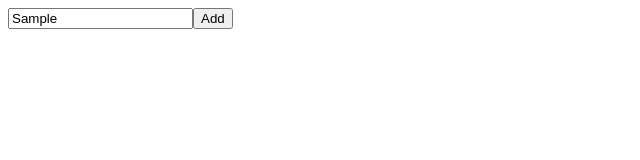
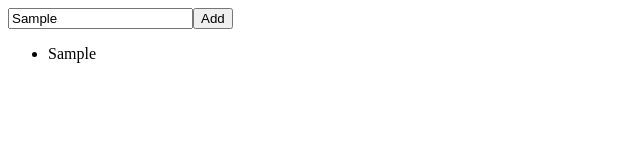
Before and after one commit to ankitbhardwaj78/Amgular-Todo, an Angular app: page / in a window 1280 px wide. Both pictures are taken after typing "Sample" into the empty fields and a click on the button "Add". Shown: the top 160 px of the page, without its empty margins (0-640 px from the left). Built offline with nearby package versions, Linux system fonts and the light colour scheme.

Commit message:
todos added

```diff
--- a/src/app/header/header.component.html
+++ b/src/app/header/header.component.html
@@ -1,2 +1,3 @@
-<input type="text"  [(ngModel)]="todo.task">
-<button (click)="add()">Add</button>
+<input type="text" #input>
+<button (click)="add(input.value)">Add</button>
+<app-main [todolist]="todolist"></app-main>
--- a/src/app/header/header.component.ts
+++ b/src/app/header/header.component.ts
@@ -7,15 +7,18 @@ import { Todo } from '../todo';
   styleUrls: ['./header.component.css']
 })
 export class HeaderComponent implements OnInit {
-  todo: Todo={
-    task:""
-  };
+  todolist:Todo[]=[];
+  todo:Todo;
   addTodo:boolean=false;
   constructor() { }
 
   ngOnInit() {
   }
-  add() {
-   this.addTodo = true;
+  add(input:string) {
+    console.log(input);
+    this.todo = new Todo(input);
+   this.todolist.push(this.todo);
+   console.log(this.todolist);
+
   }
 }
--- a/src/app/main/main.component.html
+++ b/src/app/main/main.component.html
@@ -1,3 +1,7 @@
-<p>
-  main works!
-</p>
+<ul>
+
+<li *ngFor ="let todo of todolist">
+    {{todo.task}}
+</li>
+
+</ul>
--- a/src/app/todo.ts
+++ b/src/app/todo.ts
@@ -1,3 +1,6 @@
 export class Todo{
     task:string
+    constructor(task:string){
+        this.task=task;
+    }
 }
```
Also changed, not shown: src/app/main/main.component.ts (+6 -4 lines).
